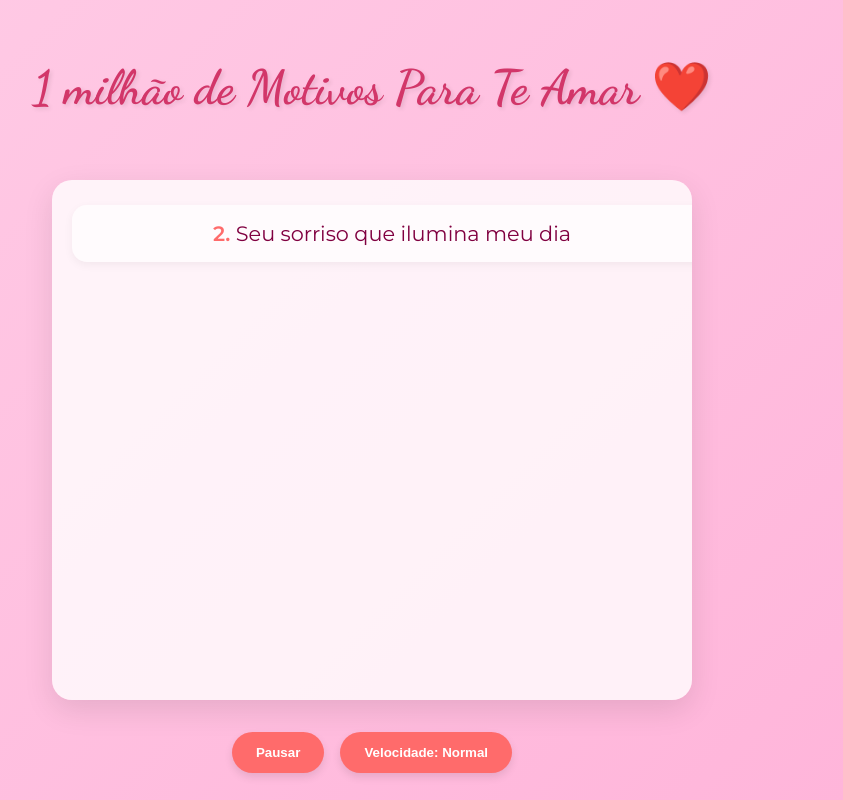
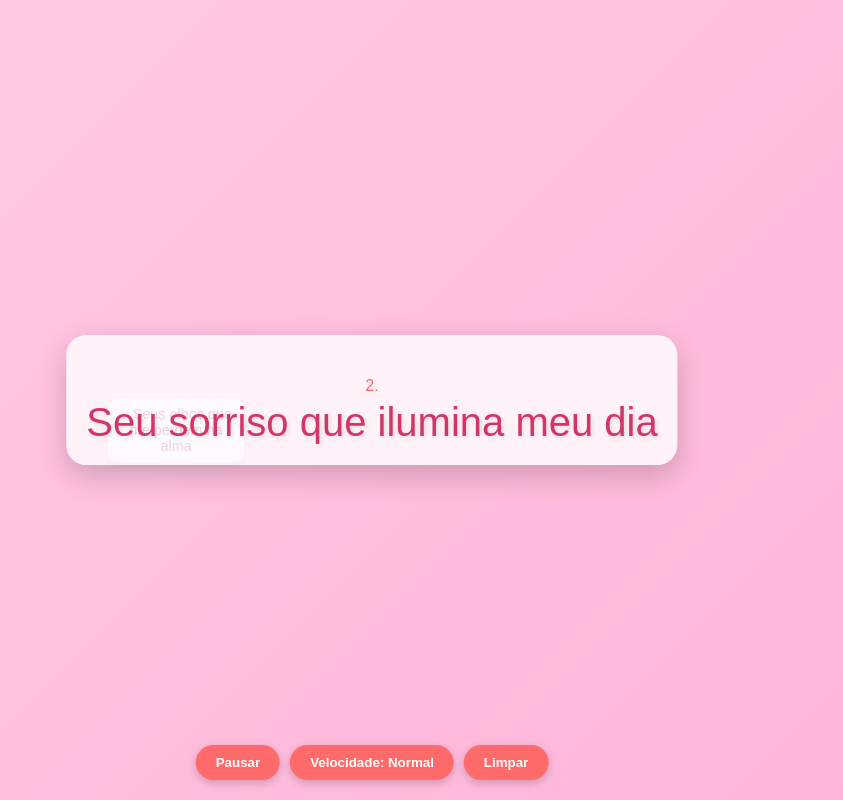
Before and after one commit to iago069/sitelea, a plain HTML site: page motivos.html in a window 1280 px wide. Shown: the top 800 px of the page, without its empty margins (268-1111 px from the left). Drawn offline with Linux system fonts and the light colour scheme.

Commit message:
Add files via upload

```diff
--- a/motivos.html
+++ b/motivos.html
@@ -4,106 +4,78 @@
     <meta charset="UTF-8">
     <meta name="viewport" content="width=device-width, initial-scale=1.0">
     <title>199 Motivos Para Te Amar</title>
-    <link href="https://fonts.googleapis.com/css2?family=Dancing+Script:wght@700&family=Montserrat:wght@400;600&display=swap" rel="stylesheet">
     <style>
         body {
-            font-family: 'Montserrat', sans-serif;
+            font-family: 'Arial', sans-serif;
             background: linear-gradient(135deg, #ffcce6, #ffb3d9);
-            color: #800040;
             margin: 0;
             padding: 0;
             overflow: hidden;
             height: 100vh;
-            display: flex;
-            flex-direction: column;
-            align-items: center;
-            justify-content: center;
+            position: relative;
+            color: #800040;
         }
 
-        .header {
+        #main-reason {
+            position: absolute;
+            top: 50%;
+            left: 50%;
+            transform: translate(-50%, -50%);
+            font-size: 2.5rem;
             text-align: center;
-            margin-bottom: 2rem;
+            color: #d23669;
+            opacity: 0;
+            transition: all 1s;
             z-index: 10;
+            text-shadow: 2px 2px 4px rgba(0,0,0,0.1);
+            max-width: 80%;
+            padding: 20px;
+            background-color: rgba(255,255,255,0.8);
+            border-radius: 20px;
+            box-shadow: 0 10px 30px rgba(0,0,0,0.2);
         }
 
-        h1 {
-            font-family: 'Dancing Script', cursive;
-            font-size: 3rem;
-            color: #d23669;
-            text-shadow: 2px 2px 4px rgba(0, 0, 0, 0.1);
-        }
-
-        .scrolling-container {
-            height: 60vh;
-            width: 80%;
-            max-width: 600px;
-            overflow: hidden;
-            position: relative;
-            background-color: rgba(255, 255, 255, 0.8);
-            border-radius: 20px;
-            box-shadow: 0 10px 30px rgba(0, 0, 0, 0.1);
-            padding: 20px;
-        }
-
-        .scrolling-text {
+        .memory-reason {
             position: absolute;
-            width: 100%;
+            font-size: 0.9rem;
+            color: #800040;
+            opacity: 0.8;
+            transition: all 2s;
+            cursor: pointer;
+            max-width: 120px;
             text-align: center;
-            transition: transform 1.5s ease-in-out;
-        }
-
-        .reason {
-            font-size: 1.3rem;
-            margin: 1.5rem 0;
-            padding: 1rem;
-            background-color: rgba(255, 255, 255, 0.7);
-            border-radius: 15px;
-            box-shadow: 0 3px 10px rgba(0, 0, 0, 0.05);
-            opacity: 0;
-            transform: translateY(20px);
-            transition: opacity 1s, transform 1s;
-        }
-
-        .reason.active {
-            opacity: 1;
-            transform: translateY(0);
-        }
-
-        .reason-number {
-            font-weight: bold;
-            color: #ff6b6b;
+            background-color: rgba(255,255,255,0.7);
+            padding: 8px;
+            border-radius: 10px;
+            box-shadow: 0 3px 10px rgba(0,0,0,0.1);
+            z-index: 5;
         }
 
         .controls {
-            margin-top: 2rem;
+            position: fixed;
+            bottom: 20px;
+            left: 50%;
+            transform: translateX(-50%);
+            z-index: 100;
             display: flex;
-            gap: 1rem;
-            z-index: 10;
+            gap: 10px;
         }
 
-        .btn {
+        .control-btn {
             background-color: #ff6b6b;
             color: white;
             border: none;
-            padding: 0.8rem 1.5rem;
+            padding: 10px 20px;
             border-radius: 50px;
             cursor: pointer;
-            font-weight: 600;
+            font-weight: bold;
+            box-shadow: 0 3px 10px rgba(0,0,0,0.2);
             transition: all 0.3s;
-            box-shadow: 0 4px 8px rgba(0, 0, 0, 0.1);
         }
 
-        .btn:hover {
+        .control-btn:hover {
             background-color: #ff5252;
-            transform: translateY(-3px);
-        }
-
-        .hearts {
-            position: absolute;
-            width: 100%;
-            height: 100%;
-            pointer-events: none;
-            z-index: 1;
+            transform: translateY(-2px);
         }
 
         .heart {
@@ -112,6 +84,8 @@
             color: rgba(255, 107, 107, 0.6);
             animation: float 5s linear infinite;
             opacity: 0;
+            z-index: 1;
+            pointer-events: none;
         }
 
         @keyframes float {
@@ -132,35 +106,32 @@
         }
 
         @media (max-width: 768px) {
-            h1 {
-                font-size: 2rem;
+            #main-reason {
+                font-size: 1.8rem;
+                max-width: 90%;
             }
-            .scrolling-container {
-                width: 90%;
-                height: 50vh;
+
+            .memory-reason {
+                font-size: 0.8rem;
+                max-width: 100px;
             }
-            .reason {
-                font-size: 1.1rem;
+
+            .controls {
+                flex-direction: column;
+                width: 80%;
             }
         }
     </style>
 </head>
 <body>
-    <div class="hearts" id="hearts"></div>
-
-    <div class="header">
-        <h1>1 milhão de Motivos Para Te Amar ❤️</h1>
-    </div>
-
-    <div class="scrolling-container">
-        <div class="scrolling-text" id="scrollingText">
-            <!-- Os motivos serão inseridos aqui pelo JavaScript -->
-        </div>
-    </div>
+    <div id="main-reason"></div>
+    <div id="memories-container"></div>
+    <div id="hearts-container"></div>
 
     <div class="controls">
-        <button class="btn" id="pauseBtn">Pausar</button>
-        <button class="btn" id="speedBtn">Velocidade: Normal</button>
+        <button class="control-btn" id="pauseBtn">Pausar</button>
+        <button class="control-btn" id="speedBtn">Velocidade: Normal</button>
+        <button class="control-btn" id="clearBtn">Limpar</button>
     </div>
 
     <script>
@@ -370,52 +341,78 @@
         // Configurações
         let currentIndex = 0;
         let isPaused = false;
-        let scrollSpeed = 3000; // 3 segundos por motivo
+        let speed = 3000; // 3 segundos
+        let timeout;
+        let memories = [];
         let heartsInterval;
 
-        // Inicializa a rolagem
-        function initScroll() {
-            const container = document.getElementById('scrollingText');
+        // Elementos DOM
+        const mainReason = document.getElementById('main-reason');
+        const memoriesContainer = document.getElementById('memories-container');
+        const pauseBtn = document.getElementById('pauseBtn');
+        const speedBtn = document.getElementById('speedBtn');
+        const clearBtn = document.getElementById('clearBtn');
 
-            // Cria elementos para cada motivo
-            reasons.forEach((reason, index) => {
-                const reasonElement = document.createElement('div');
-                reasonElement.className = 'reason';
-                reasonElement.id = `reason-${index}`;
-                reasonElement.innerHTML = `<span class="reason-number">${reason.split('.')[0]}.</span> ${reason.split('. ')[1]}`;
-                container.appendChild(reasonElement);
-            });
-
-            // Começa a animação
-            showNextReason();
+        // Mostra um motivo
+        function showReason(index) {
+            if (index >= reasons.length) {
+                index = 0; // Volta ao início
             }
 
-        // Mostra o próximo motivo
-        function showNextReason() {
-            if (isPaused) return;
+            // Mostra grande no centro
+            const [number, text] = reasons[index].split('. ');
+            mainReason.innerHTML = `<span style="font-size: 1rem; color: #ff6b6b;">${number}.</span><br>${text}`;
+            mainReason.style.opacity = '1';
+            mainReason.style.fontSize = '2.5rem';
+            mainReason.style.transform = 'translate(-50%, -50%) scale(1)';
 
-            const currentReason = document.getElementById(`reason-${currentIndex}`);
-            const nextIndex = (currentIndex + 1) % reasons.length;
-            const nextReason = document.getElementById(`reason-${nextIndex}`);
+            // Depois de 3 segundos, reduz e posiciona na tela
+            timeout = setTimeout(() => {
+                // Cria memória na tela
+                createMemory(reasons[index]);
 
-            // Ativa o motivo atual
-            if (currentReason) {
-                currentReason.classList.add('active');
+                // Prepara próximo motivo
+                mainReason.style.opacity = '0';
+                mainReason.style.transform = 'translate(-50%, -50%) scale(0.5)';
+
+                setTimeout(() => {
+                    currentIndex = index + 1;
+                    if (!isPaused) showReason(currentIndex);
+                }, 1000);
+            }, speed);
         }
 
-            // Rola para o próximo motivo
+        // Cria um "lembrete" na tela
+        function createMemory(reason) {
+            const memory = document.createElement('div');
+            memory.className = 'memory-reason';
+            const [number, text] = reason.split('. ');
+            memory.innerHTML = `<span style="font-size: 0.7em; color: #ff6b6b;">${number}.</span> ${text}`;
+
+            // Posição aleatória (evitando cantos)
+            const posX = 5 + Math.random() * 90;
+            const posY = 5 + Math.random() * 90;
+
+            memory.style.left = `${posX}%`;
+            memory.style.top = `${posY}%`;
+            memory.style.transform = 'scale(0)';
+            memory.style.opacity = '0';
+
+            memoriesContainer.appendChild(memory);
+            memories.push(memory);
+
+            // Animação de entrada
             setTimeout(() => {
-                if (currentReason) {
-                    currentReason.classList.remove('active');
+                memory.style.opacity = '0.8';
+                memory.style.transform = 'scale(1)';
+            }, 100);
+
+            // Remove se houver muitos
+            if (memories.length > 20) {
+                const oldest = memories.shift();
+                oldest.style.opacity = '0';
+                setTimeout(() => oldest.remove(), 1000);
             }
-                nextReason.classList.add('active');
-
-                // Atualiza posição de rolagem
-                document.getElementById('scrollingText').style.transform = `translateY(-${nextIndex * 100}px)`;
-
-                currentIndex = nextIndex;
-                showNextReason();
-            }, scrollSpeed);
         }
 
         // Cria corações flutuantes
@@ -426,43 +423,60 @@
                 heart.innerHTML = '❤️';
                 heart.style.left = Math.random() * 100 + 'vw';
                 heart.style.animationDuration = (Math.random() * 3 + 3) + 's';
-                document.getElementById('hearts').appendChild(heart);
+                document.getElementById('hearts-container').appendChild(heart);
 
-                // Remove o coração após a animação
-                setTimeout(() => {
-                    heart.remove();
-                }, 5000);
+                setTimeout(() => heart.remove(), 5000);
             }, 300);
         }
 
+        // Limpa todas as memórias
+        function clearMemories() {
+            memories.forEach(memory => {
+                memory.style.opacity = '0';
+                setTimeout(() => memory.remove(), 1000);
+            });
+            memories = [];
+        }
+
         // Controles
-        document.getElementById('pauseBtn').addEventListener('click', function() {
+        pauseBtn.addEventListener('click', () => {
             isPaused = !isPaused;
-            this.textContent = isPaused ? 'Continuar' : 'Pausar';
+            pauseBtn.textContent = isPaused ? 'Continuar' : 'Pausar';
 
             if (!isPaused) {
-                showNextReason();
+                showReason(currentIndex);
+            } else {
+                clearTimeout(timeout);
             }
         });
 
-        document.getElementById('speedBtn').addEventListener('click', function() {
-            if (scrollSpeed === 3000) {
-                scrollSpeed = 1500;
-                this.textContent = 'Velocidade: Rápida';
-            } else if (scrollSpeed === 1500) {
-                scrollSpeed = 5000;
-                this.textContent = 'Velocidade: Devagar';
+        speedBtn.addEventListener('click', () => {
+            if (speed === 3000) {
+                speed = 1500;
+                speedBtn.textContent = 'Velocidade: Rápida';
+            } else if (speed === 1500) {
+                speed = 5000;
+                speedBtn.textContent = 'Velocidade: Devagar';
             } else {
-                scrollSpeed = 3000;
-                this.textContent = 'Velocidade: Normal';
+                speed = 3000;
+                speedBtn.textContent = 'Velocidade: Normal';
+            }
+
+            if (!isPaused) {
+                clearTimeout(timeout);
+                showReason(currentIndex);
             }
         });
 
-        // Inicia tudo quando a página carrega
-        window.onload = function() {
-            initScroll();
+        clearBtn.addEventListener('click', clearMemories);
+
+        // Inicia
+        function init() {
+            showReason(currentIndex);
             createHearts();
-        };
+        }
+
+        window.onload = init;
     </script>
 </body>
 </html>
```
Lines whose indentation alone changed are shown as unchanged.
